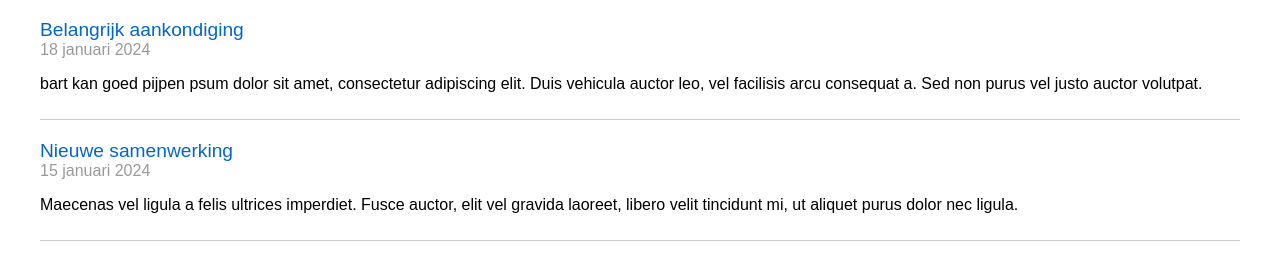
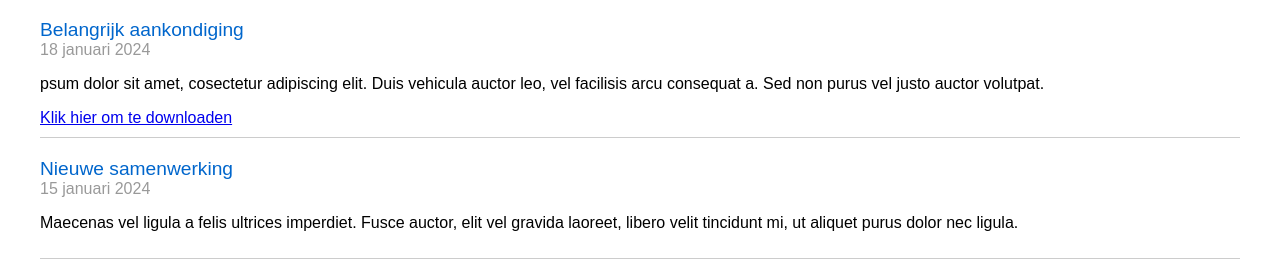
Before and after one commit to Timodo22/pijplijn, a plain HTML site: page index.html in a window 1280 px wide. Shown: the part 101-370 px from the top of the page. Drawn offline with Linux system fonts and the light colour scheme.

Commit message:
Update index.html

```diff
--- a/index.html
+++ b/index.html
@@ -43,7 +43,9 @@
         <div class="article-title">Belangrijk aankondiging</div>
         <div class="article-date">18 januari 2024</div>
         <div class="article-content">
-            <p>bart kan goed pijpen psum dolor sit amet, consectetur adipiscing elit. Duis vehicula auctor leo, vel facilisis arcu consequat a. Sed non purus vel justo auctor volutpat.</p>
+            <p> psum dolor sit amet, cosectetur adipiscing elit. Duis vehicula auctor leo, vel facilisis arcu consequat a. Sed non purus vel justo auctor volutpat.</p>
+            <a href="link-naar-je-pdf-bestand.pdf" download="mijn-bestand.pdf">Klik hier om te downloaden</a>
+
         </div>
     </div>
 
```
